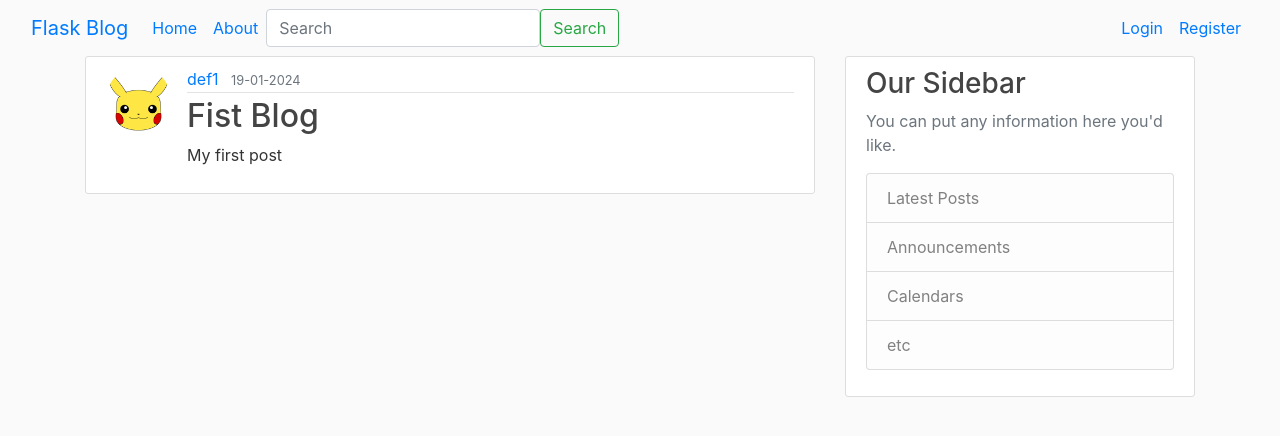
After one commit to raxitgohel/Blog-using-Flask, a Flask app: page /post/1 in a window 1280 px wide. The commit adds this page. Shown: the top 436 px of the page. Run offline with Flask 3, Linux system fonts and the light colour scheme; some libraries are stand-ins or nearby versions.

Commit message:
added CRUD functionality for posts

```diff
--- a/app/routes.py
+++ b/app/routes.py
@@ -1,21 +1,15 @@
 import secrets, os
 from PIL import Image
-from flask import render_template, url_for, flash, redirect, request
-from app.form import LoginForm, RegestrationForm, UpdateAccountForm
+from flask import render_template, url_for, flash, redirect, request, abort
+from app.form import LoginForm, RegestrationForm, UpdateAccountForm, PostForm
 from app.models import User, Post
 from app import app, db, bcrypt
 from flask_login import login_user, current_user, logout_user, login_required
 
-posts = [{
-    'author': 'John Doe',
-    'title': 'First post',
-    'content': 'Content of 1st post.',
-    'date_posted': '22-12-2023'
-}]
-
 @app.route('/')
 @app.route('/home')
 def home():
+    posts = Post.query.all()
     return render_template('home.html', posts=posts)
 
 @app.route('/about')
@@ -62,6 +56,9 @@ def update_image(form_picture):
     new_file_path = os.path.join(app.root_path, 'static/profile_pics', new_file_name)
     output_size = (125, 125)
 
+    '''
+    ADD CROP FUNCUNALITY INSTEAD OF THUMBNAILS
+    '''
     i = Image.open(form_picture)
     i.thumbnail(output_size)
     i.save(new_file_path)
@@ -86,3 +83,50 @@ def account():
         form.email.data = current_user.email
     image_file = url_for('static', filename=f'profile_pics/{current_user.profile_image}')
     return render_template('account.html', title='Account', image_file=image_file, form=form)
+
+
+@app.route('/post/new', methods=['GET', 'POST'])
+@login_required
+def new_post():
+    form = PostForm()
+    if form.validate_on_submit():
+        post = Post(title = form.title.data, content = form.content.data, author = current_user)
+        db.session.add(post)
+        db.session.commit()
+        flash('Post has been created.', 'success')
+        return redirect(url_for('home'))
+    return render_template('create_post.html', title='New Post', form = form, legend= 'New Post')
+
+@app.route('/post/<int:post_id>')
+def post(post_id):
+    post = Post.query.get_or_404(post_id)
+    return render_template('post.html', title=post.title, post=post)
+
+@app.route('/post/<int:post_id>/update', methods=['GET', 'POST'])
+@login_required
+def update_post(post_id):
+    post = Post.query.get_or_404(post_id)
+    if post.author != current_user:
+        abort(403)
+    form = PostForm()
+    if form.validate_on_submit():
+        post.title = form.title.data
+        post.content = form.content.data
+        db.session.commit()
+        flash('Post Updated', 'success')
+        return redirect(url_for('post', post_id=post.id))
+    elif request.method=='GET':
+        form.title.data = post.title
+        form.content.data = post.content
+    return render_template('create_post.html', title='Update Post', form=form, legend='Update Post')
+
+@app.route('/post/<int:post_id>/delete', methods=['POST'])
+@login_required
+def delete_post(post_id):
+    post = Post.query.get_or_404(post_id)
+    if post.author != current_user:
+        abort(403)
+    db.session.delete(post)
+    db.session.commit()
+    flash('Post Deleted', 'success')
+    return redirect(url_for('home'))
--- a/app/templates/base.html
+++ b/app/templates/base.html
@@ -46,6 +46,7 @@
             </div>
             <div class="navbar-nav">
                 {% if current_user.is_authenticated %}
+                <a class="nav-item nav-link" href="{{ url_for('new_post') }}">New Post</a>
                 <a class="nav-item nav-link" href="{{ url_for('account') }}">Account</a>
                 <a class="nav-item nav-link" href="{{ url_for('logout') }}">Logout</a>
                 {% else %}
--- /dev/null
+++ b/app/templates/post.html
@@ -0,0 +1,41 @@
+{% extends 'base.html' %}
+{% block content %}
+<article class="media content-section">
+    <img class="rounded-circle article-img" src="{{ url_for('static', filename='profile_pics/'+post.author.profile_image) }}">
+      <div class="media-body">
+        <div class="article-metadata">
+          <!-- ADD PROFILE CARD ON HOVER -->
+          <a class="mr-2" href="#">{{ post.author.username }}</a>
+          <small class="text-muted">{{ post.date_posted.strftime('%d-%m-%Y') }}</small>
+          {% if post.author == current_user%}
+            <div>
+                <a class="btn btn-secondary btn-sm mt-1 mb-1" href="{{ url_for('update_post', post_id=post.id) }}">Update</a>
+                <button type="button" class="btn btn-danger btn-sm m-1" data-toggle="modal" data-target="#deleteModal">Delete</button>
+            </div>
+
+        {% endif %}
+        </div>
+        <h2 class="article-title">{{ post.title }}</h2>
+        <p class="article-content">{{ post.content }}</p>
+      </div>
+    </article>
+    <!-- Modal -->
+    <div class="modal fade" id="deleteModal" tabindex="-1" aria-labelledby="deleteModalLabel" aria-hidden="true">
+        <div class="modal-dialog">
+        <div class="modal-content">
+            <div class="modal-header">
+            <h5 class="modal-title" id="deleteModalLabel">Delete Post?</h5>
+            <button type="button" class="close" data-dismiss="modal" aria-label="Close">
+                <span aria-hidden="true">&times;</span>
+            </button>
+            </div>
+            <div class="modal-footer">
+            <button type="button" class="btn btn-secondary" data-dismiss="modal">Close</button>
+            <form action="{{ url_for('delete_post', post_id=post.id) }}", method="POST">
+                <input class="btn btn-danger" type="submit" value="Delete">
+            </form>
+            </div>
+        </div>
+        </div>
+    </div>
+{% endblock %}
```
Also changed, not shown: app/form.py (+7 -2 lines), app/templates/create_post.html (added, +40 -0 lines), app/templates/home.html (+5 -3 lines), app/static/profile_pics/08a4c1f290f0a39c.png (added), app/static/profile_pics/c050c8197d43d243.jpeg (added), instance/site.db.
